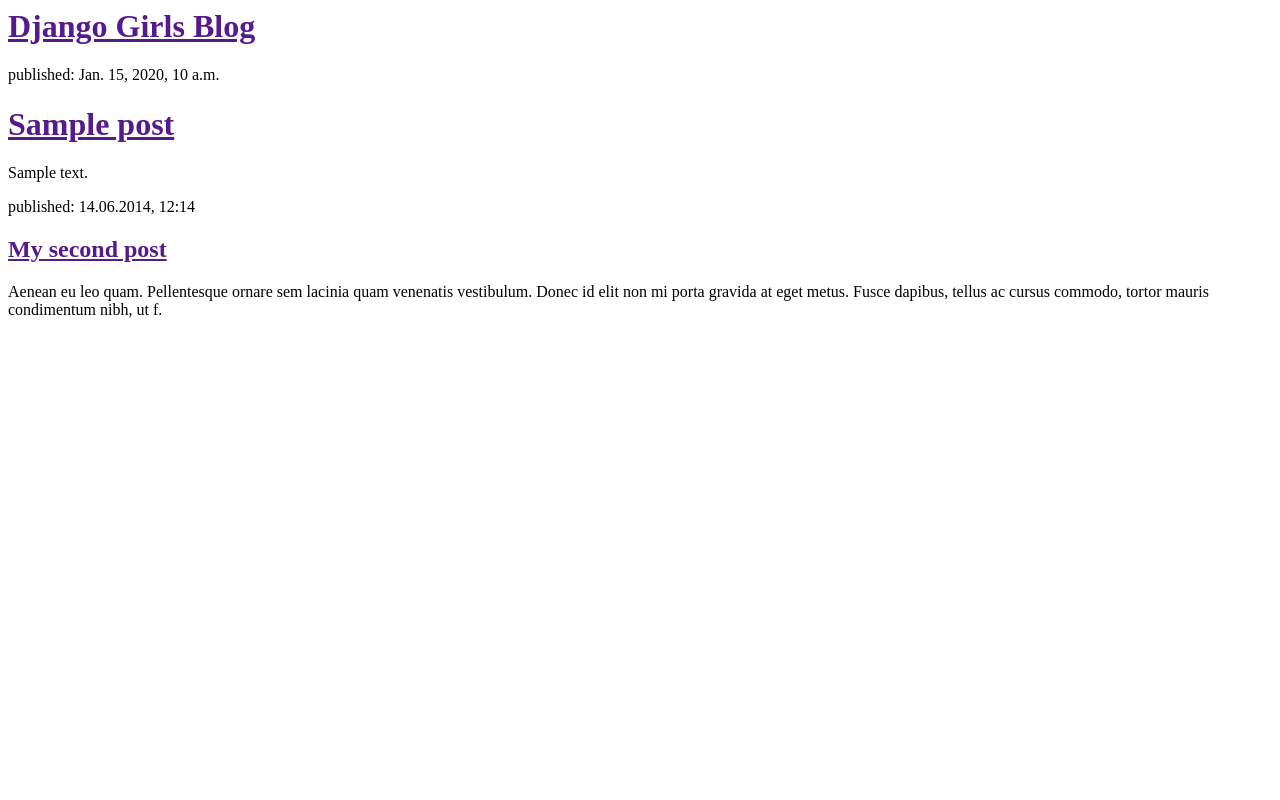
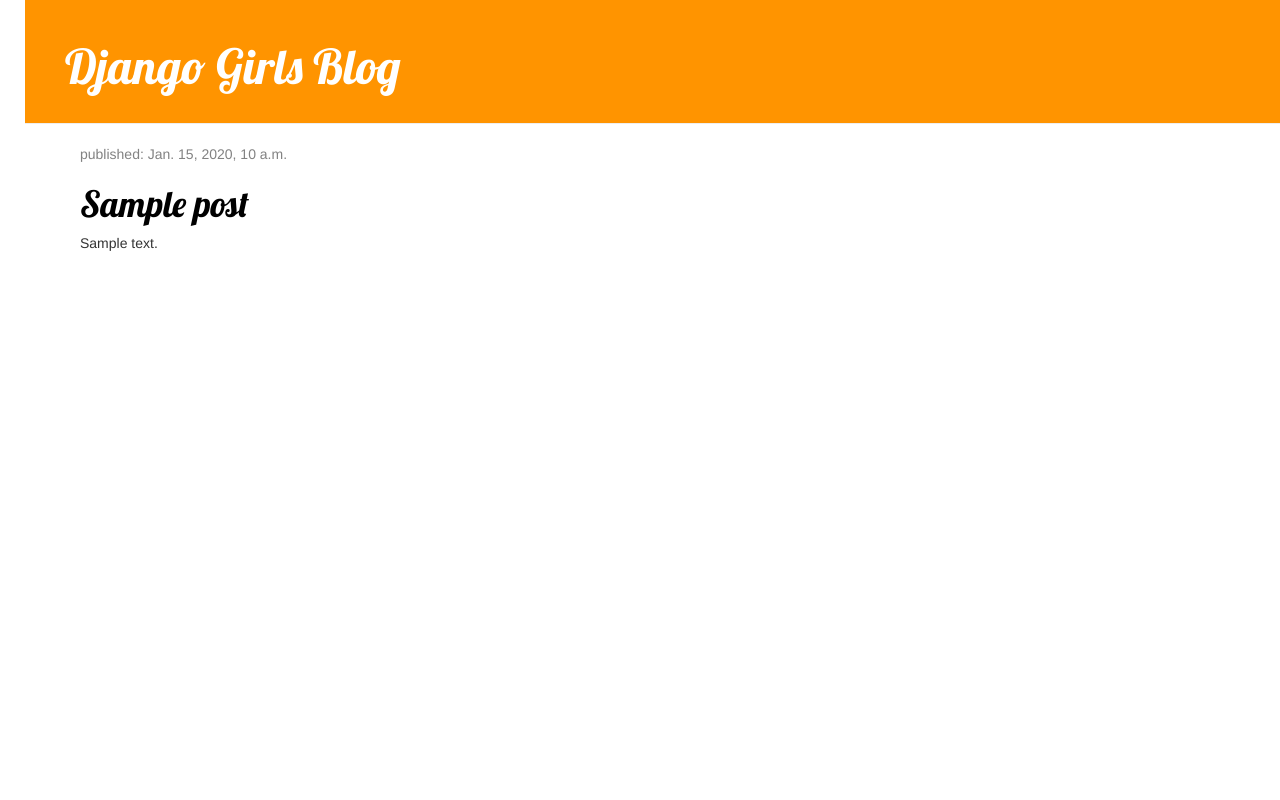
Before and after one commit to piksa13/my_first_blog, a Django app: page / in a window 1280 px wide. Run offline with Django 3.2, Linux system fonts and the light colour scheme; tables that the repository leaves empty hold one stand-in row (values such as "Sample post"); some libraries are stand-ins or nearby versions.

Commit message:
add post details

```diff
--- /dev/null
+++ b/blog/static/css/blog.css
@@ -0,0 +1,54 @@
+h1 a {
+    color: #FCA205;
+    font-family: 'Lobster';
+}
+
+body {
+    padding-left: 25px;
+}
+.page-header {
+    background-color: #ff9400;
+    margin-top: 0;
+    padding: 20px 20px 20px 40px;
+}
+
+.page-header h1, .page-header h1 a, .page-header h1 a:visited, .page-header h1 a:active {
+    color: #ffffff;
+    font-size: 36pt;
+    text-decoration: none;
+}
+
+.content {
+    margin-left: 40px;
+}
+
+h1, h2, h3, h4 {
+    font-family: 'Lobster', cursive;
+}
+
+.date {
+    color: #828282;
+}
+
+.save {
+    float: right;
+}
+
+.post-form textarea, .post-form input {
+    width: 100%;
+}
+
+.top-menu, .top-menu:hover, .top-menu:visited {
+    color: #ffffff;
+    float: right;
+    font-size: 26pt;
+    margin-right: 20px;
+}
+
+.post {
+    margin-bottom: 70px;
+}
+
+.post h1 a, .post h1 a:visited {
+    color: #000000;
+}
--- /dev/null
+++ b/blog/templates/blog/base.html
@@ -0,0 +1,23 @@
+{% load staticfiles %}
+<html>
+    <head>
+        <title>Django Girls blog!!!!</title>
+        <link rel="stylesheet" href="//maxcdn.bootstrapcdn.com/bootstrap/3.2.0/css/bootstrap.min.css">
+        <link rel="stylesheet" href="//maxcdn.bootstrapcdn.com/bootstrap/3.2.0/css/bootstrap-theme.min.css">
+        <link href="//fonts.googleapis.com/css?family=Lobster&subset=latin,latin-ext" rel="stylesheet" type="text/css">
+        <link rel="stylesheet" href="{% static 'css/blog.css' %}">
+    </head>
+    <body>
+          <div class="page-header">
+              <h1><a href="/">Django Girls Blog</a></h1>
+          </div>
+          <div class="content container">
+              <div class="row">
+                  <div class="col-md-8">
+                  {% block kontencik %}
+                  {% endblock %}
+                  </div>
+              </div>
+          </div>
+    </body>
+</html>
--- a/blog/templates/blog/post_list.html
+++ b/blog/templates/blog/post_list.html
@@ -1,24 +1,13 @@
-<html>
-    <head>
-        <title>Django Girls blog</title>
-    </head>
-    <body>
-        <div>
-            <h1><a href="">Django Girls Blog</a></h1>
-        </div>
+{% extends 'blog/base.html' %}
 
-        {% for post in posts %}
-          <div>
-            <p>published: {{ post.published_date }}</p>
-            <h1><a href="">{{ post.title }}</a></h1>
-            <p>{{ post.text|linebreaksbr }}</p>
+{% block kontencik %}
+  {% for post in posts %}
+      <div class="post">
+          <div class="date">
+              <p>published: {{ post.published_date }}</p>
           </div>
-        {% endfor %}
-
-        <div>
-            <p>published: 14.06.2014, 12:14</p>
-            <h2><a href="">My second post</a></h2>
-            <p>Aenean eu leo quam. Pellentesque ornare sem lacinia quam venenatis vestibulum. Donec id elit non mi porta gravida at eget metus. Fusce dapibus, tellus ac cursus commodo, tortor mauris condimentum nibh, ut f.</p>
-        </div>
-    </body>
-</html>
+          <h1><a href="{% url 'post_detail' pk=post.pk %}">{{ post.title }}</a></h1>
+          <p>{{ post.text|linebreaksbr }}</p>
+      </div>
+  {% endfor %}
+{% endblock %}
--- a/blog/urls.py
+++ b/blog/urls.py
@@ -3,4 +3,5 @@
 
 urlpatterns = [
     url(r"^$", views.post_list, name = "post_list"),
+    url(r'^post/(?P<pk>\d+)/$', views.post_detail, name='post_detail'),
 ]
--- a/blog/views.py
+++ b/blog/views.py
@@ -1,4 +1,4 @@
-from django.shortcuts import render
+from django.shortcuts import render,get_object_or_404
 from .models import Post
 from django.utils import timezone
 
@@ -7,5 +7,9 @@
     #posts = Post.objects.filter(published_date__lte=timezone.now()).order_by('published_date')
     posts = Post.objects.order_by('title')
     return render(request, "blog/post_list.html", {'posts': posts})
+def post_detail(request, pk):
+    post = get_object_or_404(Post, pk = pk)
+    return render(request, 'blog/post_detail.html', {'post': post})
+
 
 #takes request and return a funct render that will put together our template blog/post_list.html
```
Also changed, not shown: blog/templates/blog/post_detail.html (added, +13 -0 lines).
